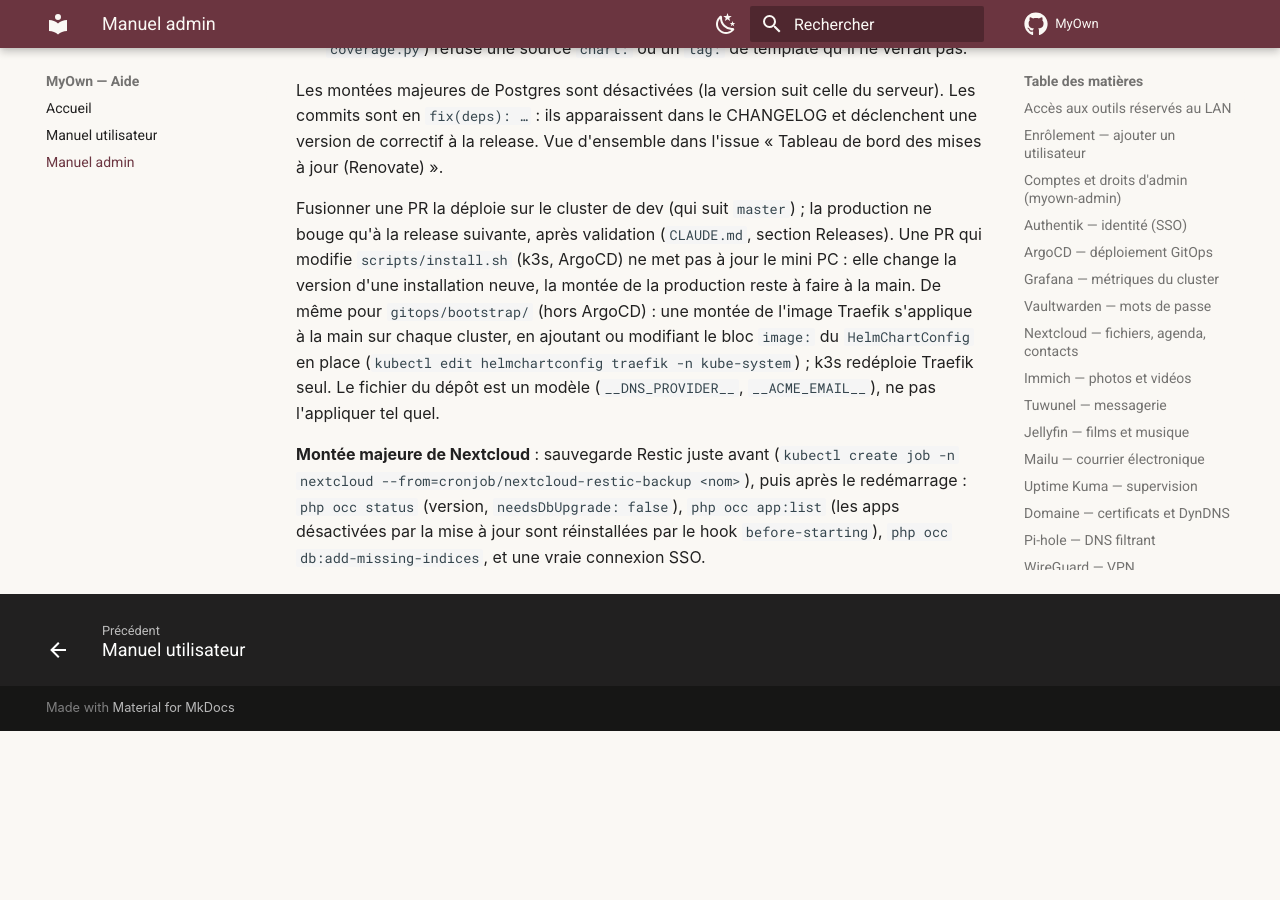
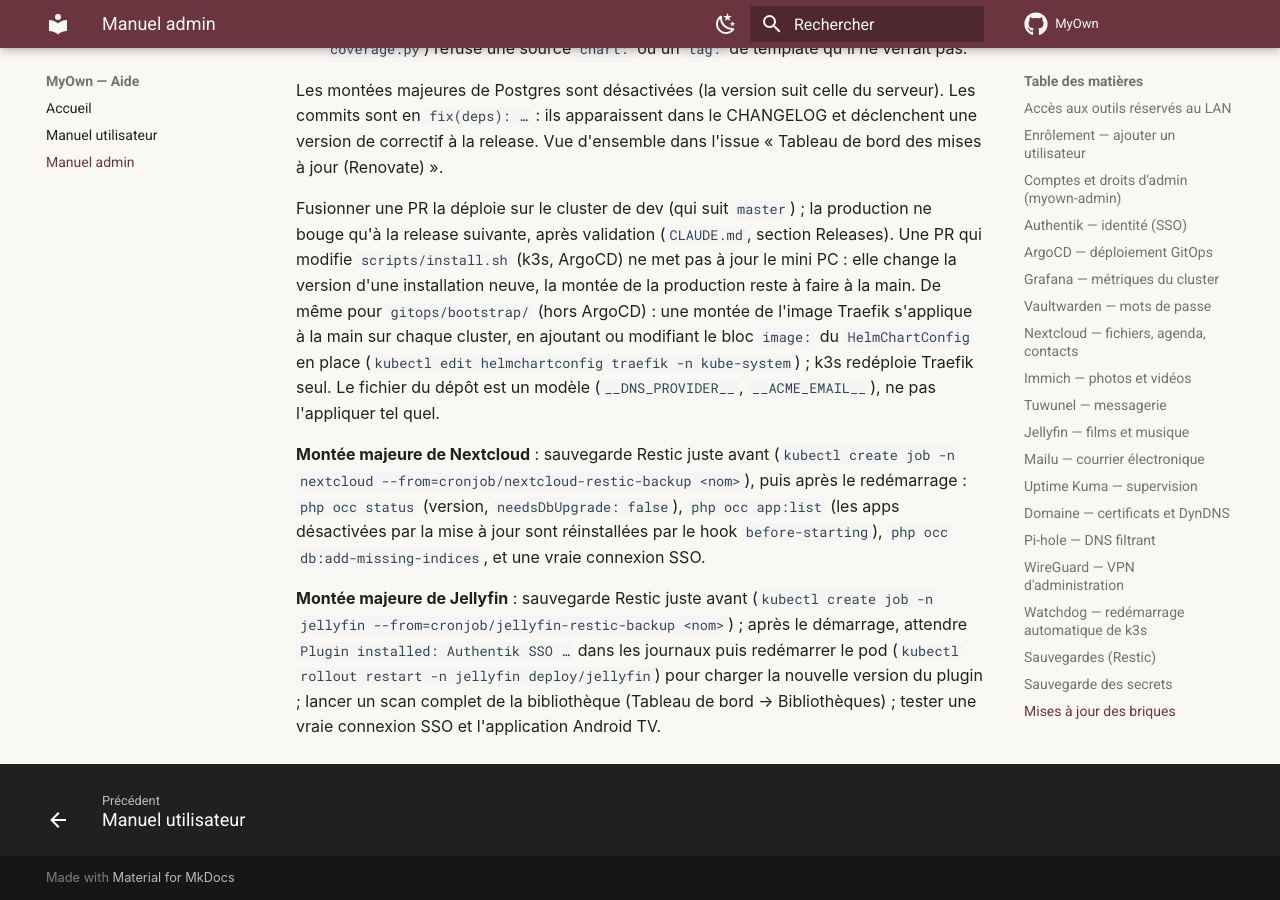
Before and after one commit to Pavliin/MyOwn, an MkDocs documentation site: the page built from docs/manuel-admin.md, in a window 1280 px wide and 900 px high, scrolled down 11516 px. Built offline with MkDocs 1.6.1 and Material for MkDocs 9.7.7, drawn with Linux system fonts in a browser that asks for light colours; comment, search, counter and statistics services are not loaded; before the commit the page ends 12247 px from its top, so only the background shows below that.

Commit message:
docs(jellyfin): document the 12 upgrade procedure
Co-Authored-By: Claude Opus 5.5 <noreply@anthropic.com>

```diff
--- a/docs/manuel-admin.md
+++ b/docs/manuel-admin.md
@@ -461,3 +461,5 @@ Les montées majeures de Postgres sont désactivées (la version suit celle du s
 Fusionner une PR la déploie sur le cluster de dev (qui suit `master`) ; la production ne bouge qu'à la release suivante, après validation (`CLAUDE.md`, section Releases). Une PR qui modifie `scripts/install.sh` (k3s, ArgoCD) ne met pas à jour le mini PC : elle change la version d'une installation neuve, la montée de la production reste à faire à la main. De même pour `gitops/bootstrap/` (hors ArgoCD) : une montée de l'image Traefik s'applique à la main sur chaque cluster, en ajoutant ou modifiant le bloc `image:` du `HelmChartConfig` en place (`kubectl edit helmchartconfig traefik -n kube-system`) ; k3s redéploie Traefik seul. Le fichier du dépôt est un modèle (`__DNS_PROVIDER__`, `__ACME_EMAIL__`), ne pas l'appliquer tel quel.
 
 **Montée majeure de Nextcloud** : sauvegarde Restic juste avant (`kubectl create job -n nextcloud --from=cronjob/nextcloud-restic-backup <nom>`), puis après le redémarrage : `php occ status` (version, `needsDbUpgrade: false`), `php occ app:list` (les apps désactivées par la mise à jour sont réinstallées par le hook `before-starting`), `php occ db:add-missing-indices`, et une vraie connexion SSO.
+
+**Montée majeure de Jellyfin** : sauvegarde Restic juste avant (`kubectl create job -n jellyfin --from=cronjob/jellyfin-restic-backup <nom>`) ; après le démarrage, attendre `Plugin installed: Authentik SSO …` dans les journaux puis redémarrer le pod (`kubectl rollout restart -n jellyfin deploy/jellyfin`) pour charger la nouvelle version du plugin ; lancer un scan complet de la bibliothèque (Tableau de bord → Bibliothèques) ; tester une vraie connexion SSO et l'application Android TV.
```
Also changed, not shown: docs/notes-techniques.md (+9 -0 lines).
